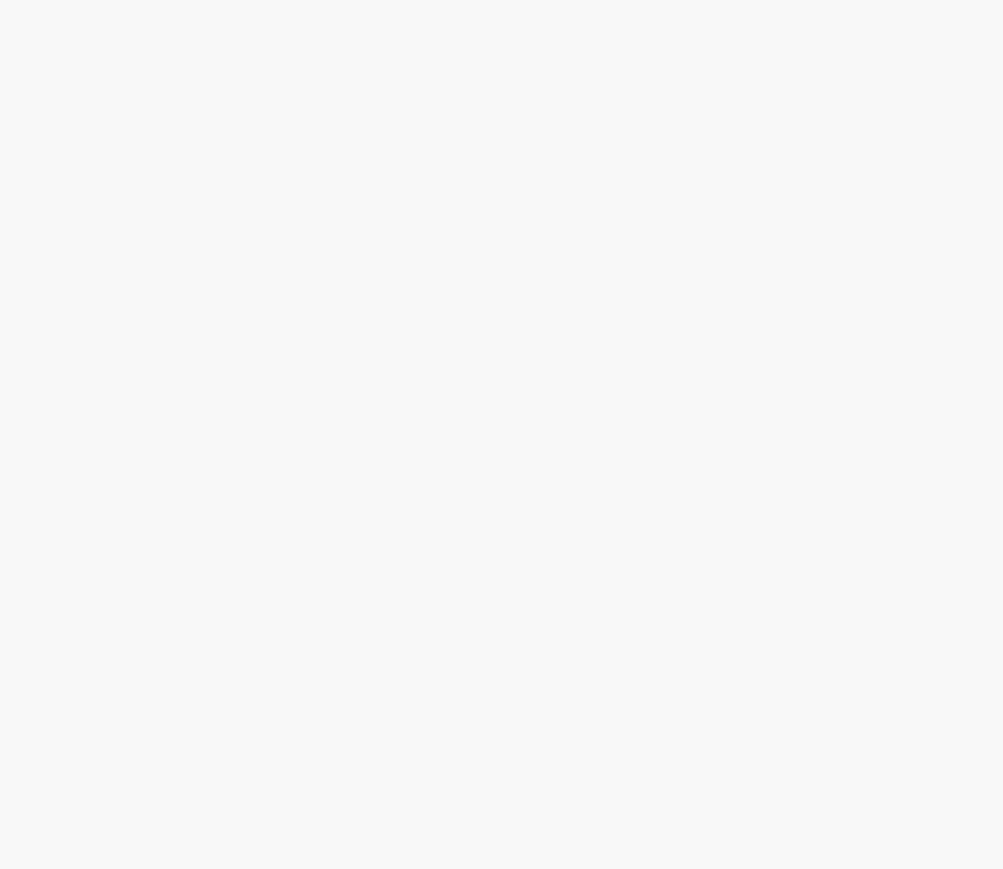
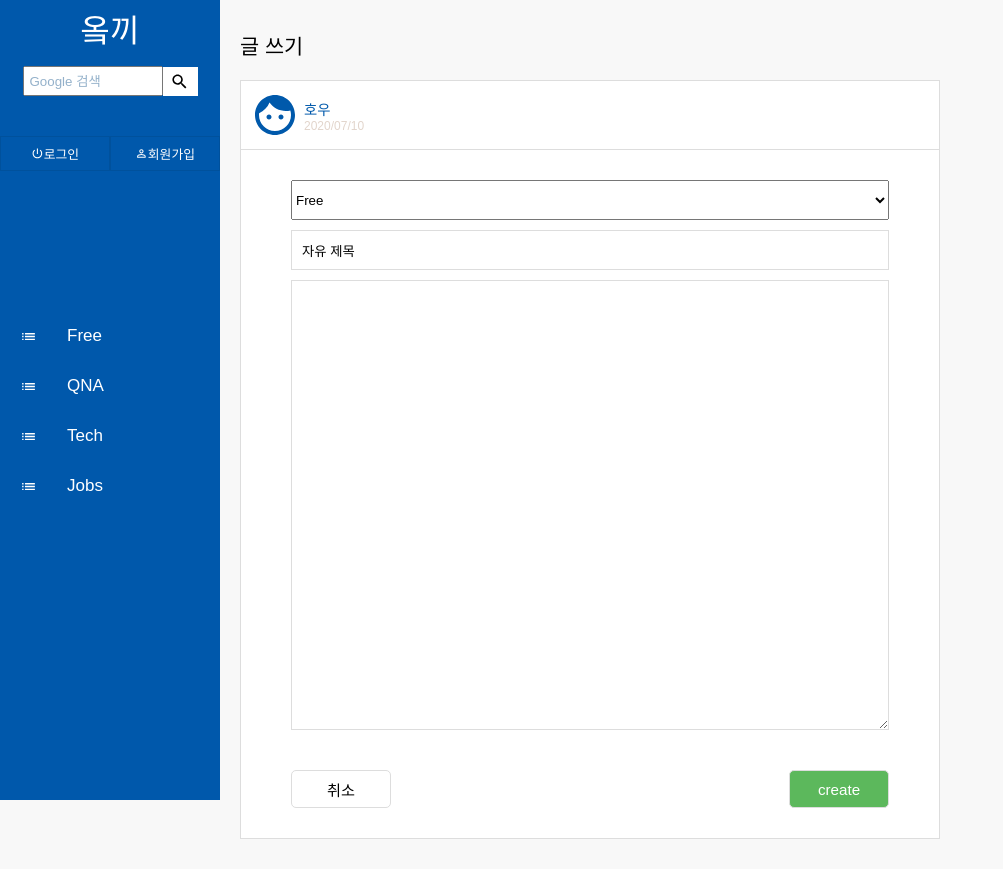
Before and after one commit to microcephalus7/OKKYReplica-CRUD-React, a React (Create React App) app in the folder frontend/: page /update/1 in a window 1280 px wide. Shown: the whole page, without its empty margins (0-1003 px from the left). Before the commit the page ends 800 px from the top, so only its background shows below. Built offline with nearby package versions, Linux system fonts and the light colour scheme; data requests are answered from the project's data file.

Commit message:
글 수정 구현

```diff
--- a/frontend/src/App.js
+++ b/frontend/src/App.js
@@ -6,6 +6,7 @@ import DetailPage from "./pages/DetailPage";
 import LoginPage from "./pages/LoginPage";
 import RegisterPage from "./pages/RegisterPage";
 import WritingPage from "./pages/WritingPage";
+import UpdatePage from "./pages/UpdatePage";
 
 const App = () => {
   return (
@@ -16,6 +17,7 @@ const App = () => {
       <Route path="/writing" component={WritingPage} />
       <Route path="/login" component={LoginPage} />
       <Route path="/register" component={RegisterPage} />
+      <Route path="/update/:postId" component={UpdatePage} />
     </>
   );
 };
--- a/frontend/src/components/Post/Detail.js
+++ b/frontend/src/components/Post/Detail.js
@@ -108,33 +108,28 @@ const DetailWrapper = styled.div`
         .optionWrapper {
           .option {
             position: relative;
+            z-index: 3;
+            display: flex;
+            .optionBox {
+              font-size: 0.7rem;
               color: white;
               background: black;
-            font-size: 0.7rem;
-            z-index: 3;
-            bottom: 30px;
-            left: -62px;
               height: 23px;
               width: 80px;
               border-radius: 5px;
               display: flex;
               justify-content: center;
               align-items: center;
-            .option::before {
-              width: 10px;
-              height: 10px;
-              border-width: 9px 0 9px 19px;
-              background: black;
-              right: -10px;
+              position: relative;
+              right: 30px;
+            }
+            svg {
+              position: relative;
+              z-index: 1;
+              margin-bottom: 10px;
+              font-size: 1.4rem;
             }
           }
-        }
-
-        svg {
-          position: relative;
-          z-index: 0;
-          margin-bottom: 10px;
-          font-size: 1.4rem;
         }
       }
     }
@@ -230,7 +225,14 @@ const DetailWrapper = styled.div`
     }
   }
 `;
-const Detail = ({ article, loading, visible, setVisible, handleDelete }) => {
+const Detail = ({
+  article,
+  loading,
+  visible,
+  setVisible,
+  handleDelete,
+  handleUpdate,
+}) => {
   if (loading) {
     return <DetailWrapper>로딩중</DetailWrapper>;
   }
@@ -268,17 +270,18 @@ const Detail = ({ article, loading, visible, setVisible, handleDelete }) => {
             <div className="boardSubscribe">{article.body}</div>
           </div>
           <div className="boardOption">
-            <MdSettings />
             <div className="optionWrapper">
               <div className="option">
-                <span>게시물 설정</span>
-              </div>
-              <div className="optionArrow"></div>
-              <div className="optionHandle">
-                <div className="optionDelete" onClick={handleDelete}>
-                  <span>글 삭제</span>
+                {visible ? <div className="optionBox">게시물 설정</div> : null}
+                <MdSettings
+                  onMouseOver={() => setVisible(true)}
+                  onMouseOut={() => setVisible(false)}
+                />
               </div>
             </div>
+            <div className="optionHandle">
+              <div onClick={handleDelete}>글 삭제</div>
+              <div onClick={handleUpdate}>글 수정</div>
             </div>
           </div>
         </div>
--- a/frontend/src/container/Post/DetailContainer.js
+++ b/frontend/src/container/Post/DetailContainer.js
@@ -32,6 +32,9 @@ const DetailContainer = ({ match, history }) => {
     fetchData();
     history.push(`/`);
   };
+  const handleUpdate = () => {
+    history.push(`/update/${postId}`);
+  };
   return (
     <Detail
       article={article}
@@ -39,6 +42,7 @@ const DetailContainer = ({ match, history }) => {
       visible={visible}
       setVisible={setVisible}
       handleDelete={handleDelete}
+      handleUpdate={handleUpdate}
     />
   );
 };
--- /dev/null
+++ b/frontend/src/container/Writing/UpdateContainer.js
@@ -0,0 +1,84 @@
+import React, { useState } from "react";
+import Writing from "../../components/Write/Writing";
+import Axios from "axios";
+import { withRouter } from "react-router-dom";
+import { useEffect } from "react";
+
+const UpdateContainer = ({ match, history }) => {
+  const { postId } = match.params;
+  const [article, setArticle] = useState({
+    title: "",
+    body: "",
+    category: "Free",
+  });
+  const [categories, setCategories] = useState(null);
+  const { title, body, category } = article;
+  const [loading, setLoading] = useState(false);
+  const [newArticle, setNewArticle] = useState(null);
+
+  useEffect(() => {
+    const fetchData = async () => {
+      setLoading(true);
+      try {
+        const responseArticle = await Axios.get(`/articles/${postId}`);
+        const responseCategories = await Axios.get("/categories");
+        setCategories(responseCategories.data);
+        const { title, body, category } = responseArticle.data;
+        setArticle({
+          title: title,
+          body: body,
+          category: category,
+        });
+      } catch (e) {
+        console.log(e);
+      }
+      setLoading(false);
+    };
+    fetchData();
+    if (!!newArticle) {
+      history.push(`/detail/${newArticle.id}`);
+    }
+  }, [newArticle, history, postId]);
+  const handleChange = (e) => {
+    const nextState = { ...article, [e.target.name]: e.target.value };
+    setArticle(nextState);
+  };
+  const handleSubmit = () => {
+    if (!title || !body || !category) {
+      alert("빈 부분을 채워주세요!");
+      return null;
+    }
+    const fetchData = async () => {
+      setLoading(true);
+      try {
+        const response = await Axios.patch(`/articles/${postId}`, {
+          title,
+          body,
+          category,
+        });
+        setNewArticle(response.data);
+      } catch (e) {
+        console.log(e);
+      }
+      setLoading(false);
+    };
+    fetchData();
+  };
+  const handleCancel = () => {
+    history.goBack();
+  };
+  return (
+    <Writing
+      title={title}
+      body={body}
+      category={category}
+      loading={loading}
+      categories={categories}
+      handleChange={handleChange}
+      handleSubmit={handleSubmit}
+      handleCancel={handleCancel}
+    />
+  );
+};
+
+export default withRouter(UpdateContainer);
--- /dev/null
+++ b/frontend/src/pages/UpdatePage.js
@@ -0,0 +1,13 @@
+import React from "react";
+import SideNavContainer from "../container/common/SideNavContainer";
+import UpdateContainer from "../container/Writing/UpdateContainer";
+const UpdatePage = () => {
+  return (
+    <>
+      <SideNavContainer />
+      <UpdateContainer />
+    </>
+  );
+};
+
+export default UpdatePage;
```
Also changed, not shown: frontend/src/components/Post/Comment.js (added, +9 -0 lines). Lines whose indentation alone changed are shown as unchanged.
